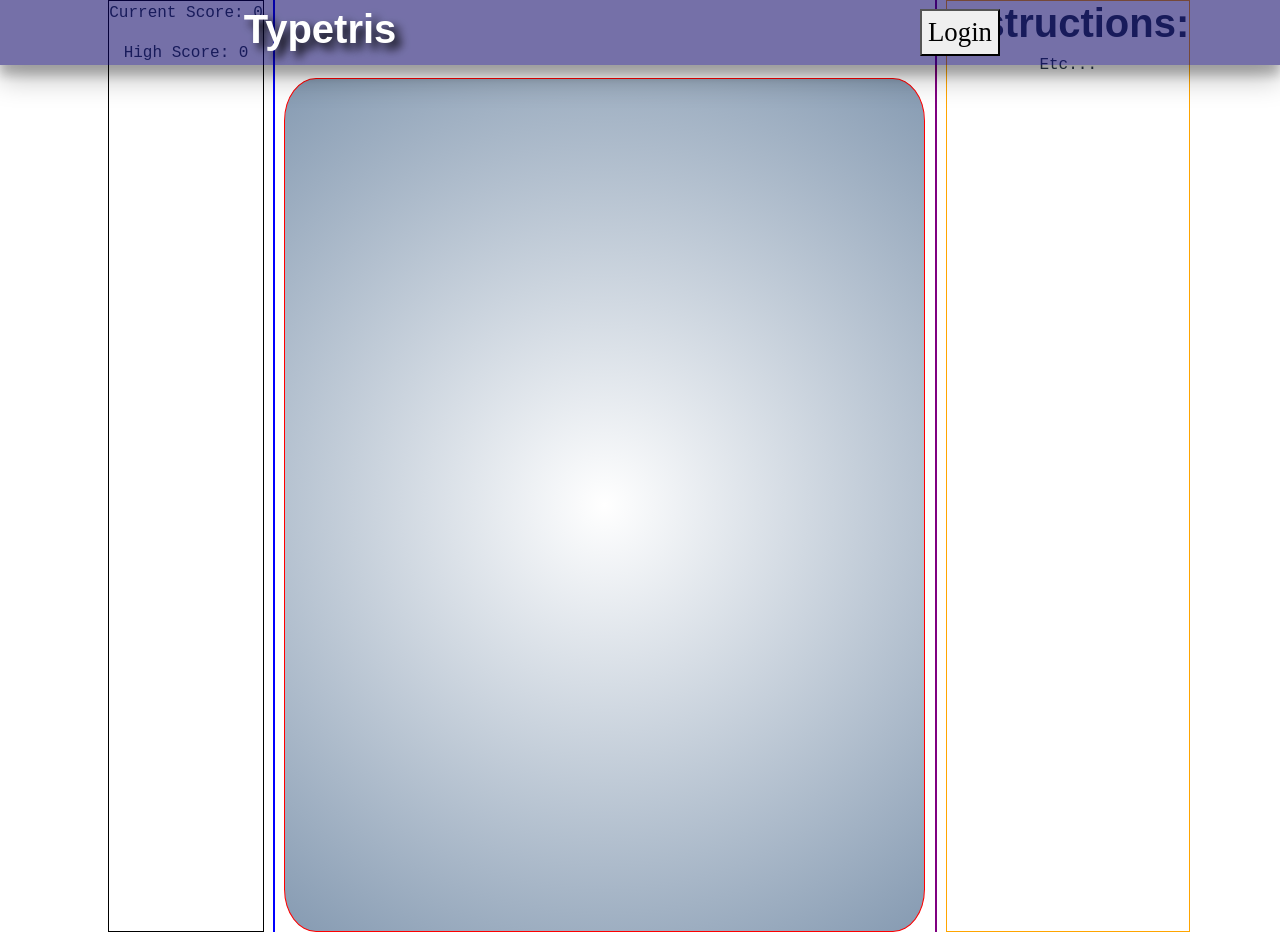
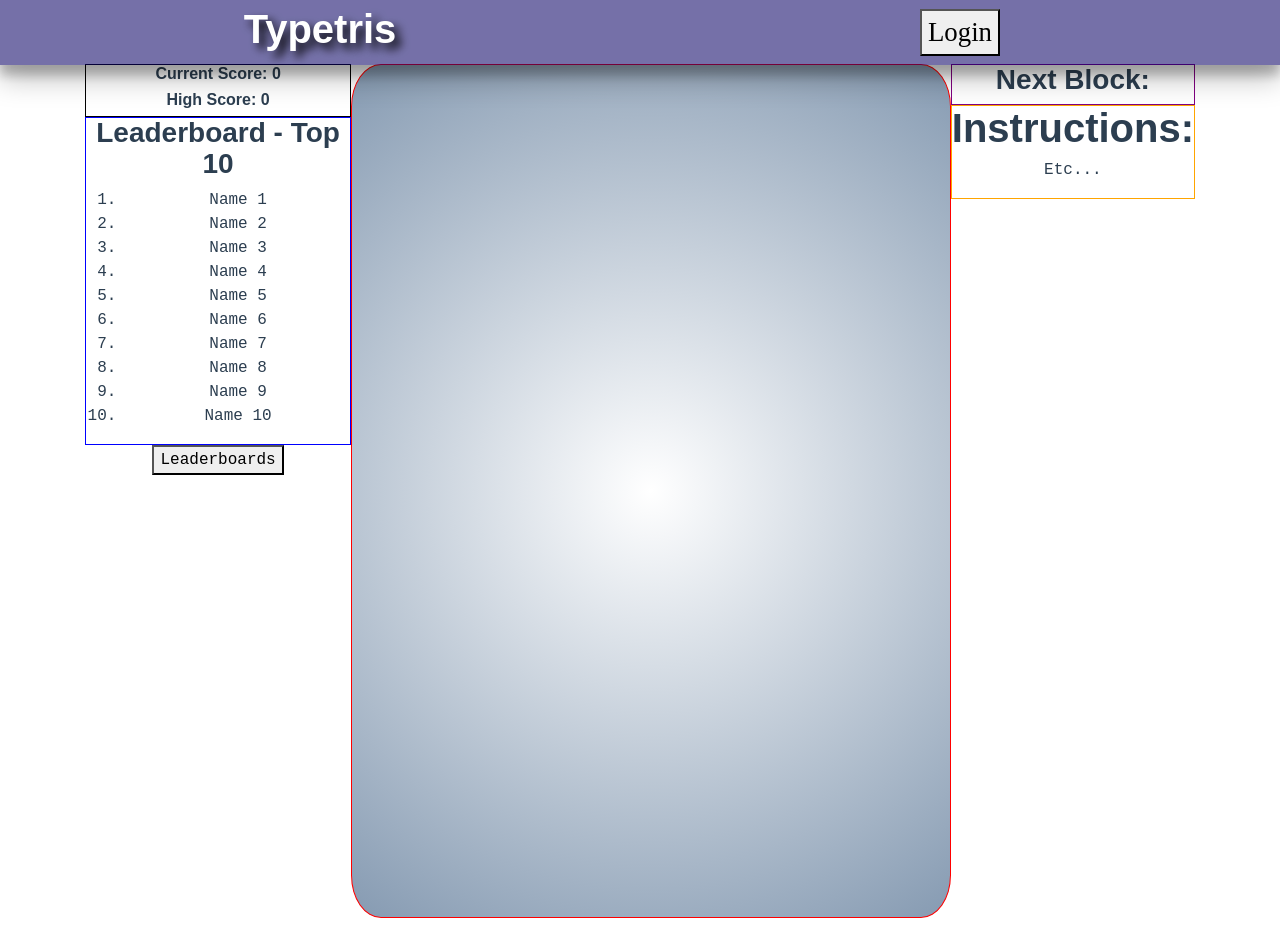
Before and after one commit to Sapphiery/typetris, a React (Create React App) app in the folder client/: page / in a window 1280 px wide. Built offline with nearby package versions, Linux system fonts and the light colour scheme; a web font is replaced by a local one.

Commit message:
updating format/layout

```diff
--- a/client/src/App.js
+++ b/client/src/App.js
@@ -6,8 +6,6 @@ import Wrapper from './components/Wrapper';
 import Navbar from './components/Navbar';
 import Backdrop from './components/Backdrop';
 import GameContainer from './components/GameContainer';
-import Leaderboard from './components/Leaderboard';
-import Info from './components/Info';
 import PreviewBlocks from './components/PreviewBlocks';
 import Score from './components/Score';
 
@@ -26,10 +24,8 @@ class App extends Component {
           currentScore={this.state.currentScore}
           highScore={this.state.highScore}
           />
-        <Leaderboard />
         <GameContainer />
         <PreviewBlocks />
-        <Info />
       </Wrapper>
     );
   }
--- a/client/src/components/GameContainer/style.css
+++ b/client/src/components/GameContainer/style.css
@@ -3,7 +3,6 @@
     position: relative;
     display: grid;
     margin: 0;
-    margin-top: 7%;
     width: 641px;
     height: 854px;
     grid-auto-rows: 34px;
--- a/client/src/components/Info/index.js
+++ /dev/null
@@ -1,11 +0,0 @@
-import React from "react";
-import "./style.css";
-
-const Info = props => (
-    <div className="Info">
-        <h1 className = "title">Instructions:</h1>
-        <p className="infoText">Etc...</p>
-    </div>
-);
-
-export default Info;
--- a/client/src/components/Info/style.css
+++ /dev/null
@@ -1,3 +0,0 @@
-.Info {
-    border: 1px solid orange;
-}
--- a/client/src/components/Leaderboard/index.js
+++ /dev/null
@@ -1,9 +0,0 @@
-import React from "react";
-import "./style.css";
-
-const Leaderboard = props => (
-    <div className="Leaderboard">
-    </div>
-);
-
-export default Leaderboard;
--- a/client/src/components/Leaderboard/style.css
+++ /dev/null
@@ -1,3 +0,0 @@
-.Leaderboard {
-    border: 1px solid blue;
-}
--- a/client/src/components/PreviewBlocks/index.js
+++ b/client/src/components/PreviewBlocks/index.js
@@ -2,7 +2,14 @@ import React from "react";
 import "./style.css";
 
 const PreviewBlocks = props => (
-    <div className="PreviewBlocks">
+    <div className="right">
+        <div className="PreviewBlocks">
+            <h3 className="PBtitle">Next Block:</h3>
+        </div>
+        <div className="Info">
+            <h1 className = "title">Instructions:</h1>
+            <p className="infoText">Etc...</p>
+        </div>
     </div>
 );
 
--- a/client/src/components/PreviewBlocks/style.css
+++ b/client/src/components/PreviewBlocks/style.css
@@ -1,3 +1,7 @@
 .PreviewBlocks {
     border: 1px solid purple;
 }
+
+.Info {
+    border: 1px solid orange;
+}
--- a/client/src/components/Score/index.js
+++ b/client/src/components/Score/index.js
@@ -2,9 +2,27 @@ import React from "react";
 import "./style.css";
 
 const Score = props => (
-    <div className="Score">
-        <p className="cScore">Current Score: <span className="currentScore">{props.currentScore}</span></p>
-        <p className="hScore">High Score: <span className="highScore">{props.highScore}</span></p>
+    <div className="left">
+        <div className="Score">
+            <h6 className="cScore">Current Score: <span className="currentScore">{props.currentScore}</span></h6>
+            <h6 className="hScore">High Score: <span className="highScore">{props.highScore}</span></h6>
+        </div>
+        <div className="Leaderboard">
+            <h3 className="leaderTitle">Leaderboard - Top 10</h3>
+            <ol>
+                <li>Name 1</li>
+                <li>Name 2</li>
+                <li>Name 3</li>
+                <li>Name 4</li>
+                <li>Name 5</li>
+                <li>Name 6</li>
+                <li>Name 7</li>
+                <li>Name 8</li>
+                <li>Name 9</li>
+                <li>Name 10</li>
+            </ol>
+        </div>
+        <button>Leaderboards</button>
     </div>
 )
 
--- a/client/src/components/Score/style.css
+++ b/client/src/components/Score/style.css
@@ -1,3 +1,7 @@
 .Score {
     border: 1px solid #000000;
 }
+
+.Leaderboard {
+    border: 1px solid blue;
+}
--- a/client/src/components/Wrapper/style.css
+++ b/client/src/components/Wrapper/style.css
@@ -24,6 +24,7 @@
     -ms-flex-pack: distribute;
     justify-content: space-around;
     width: 100%;
+    margin-top: 5%;
 }
 
 div {
```
